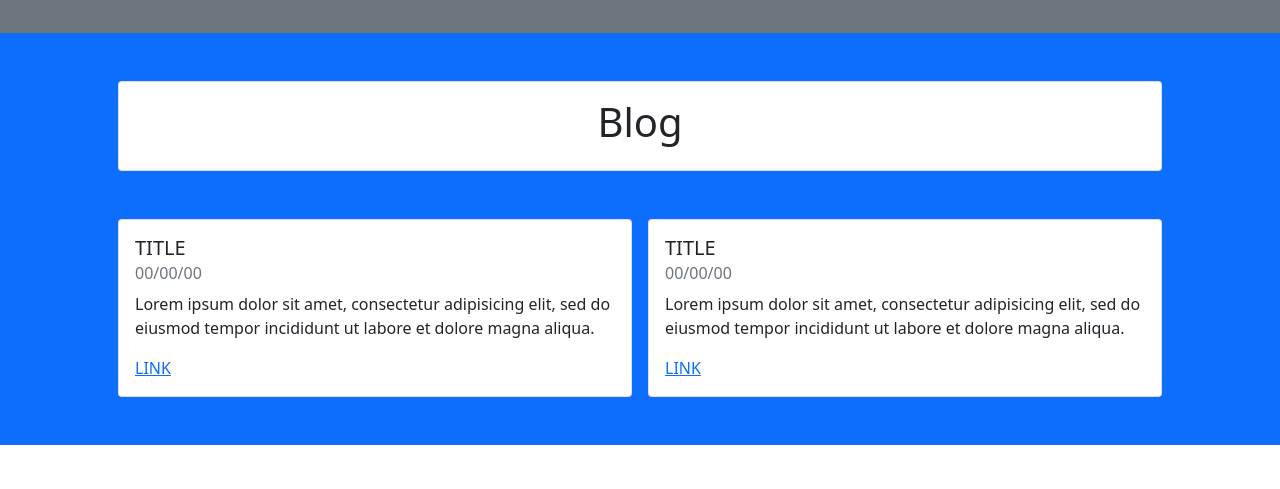
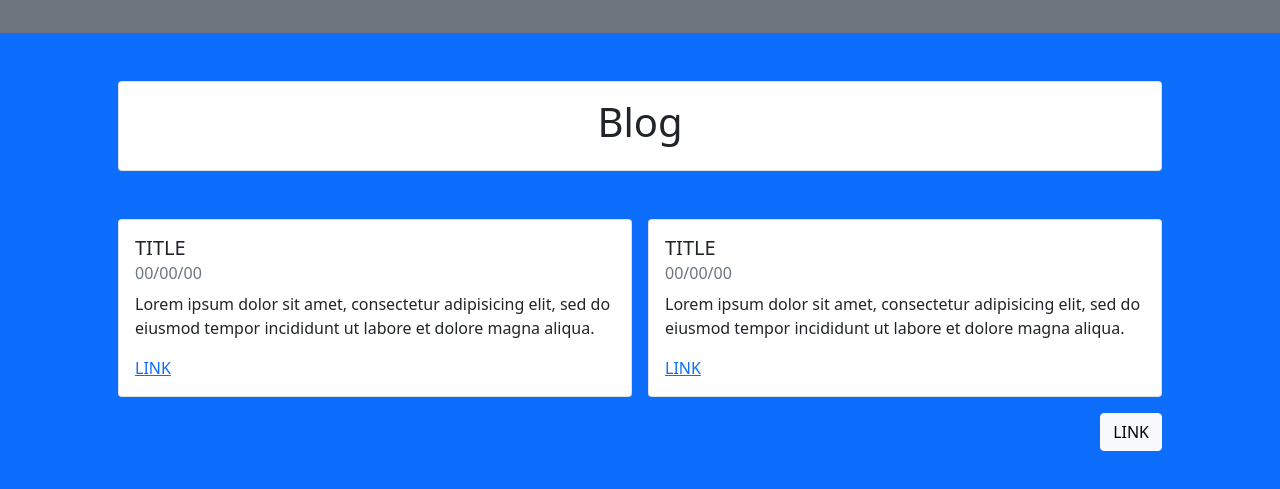
Before and after one commit to alexander-crawford/alexander-crawford.github.io, a website: page www/index.html in a window 1280 px wide. Shown: the part 896-1385 px from the top of the page. Before the commit the page ends 1341 px from the top, so only its background shows below. Drawn offline with Linux system fonts and the light colour scheme.

Commit message:
add blog card button

```diff
--- a/www/index.html
+++ b/www/index.html
@@ -204,6 +204,9 @@
             </div>
           </div>
         </div>
+        <div class="container pe-0 d-flex justify-content-end">
+          <a href="#" class="btn btn-light mt-3">LINK</a>
+        </div>
       </div>
     </div>
   </body>
```
